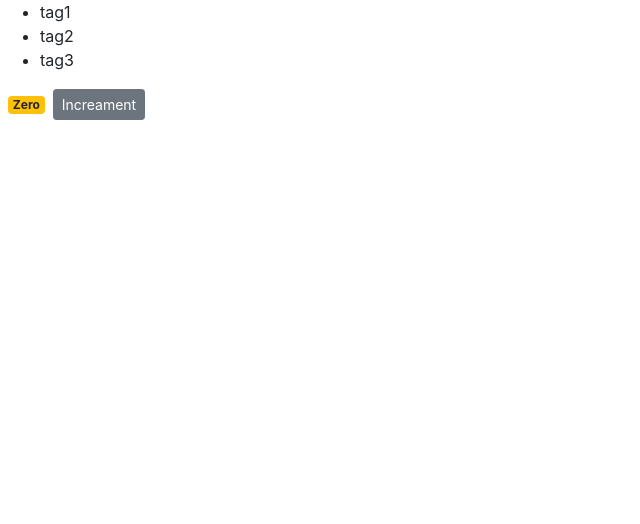
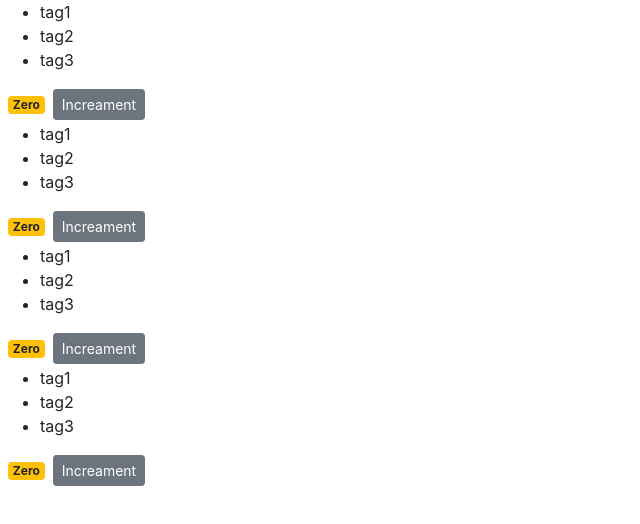
Before and after one commit to DulanjaliSenarathna/counter-app, a React (Create React App) app: page / in a window 1280 px wide. Shown: the top 524 px of the page, without its empty margins (0-640 px from the left). Built offline with nearby package versions, Linux system fonts and the light colour scheme.

Commit message:
Composing components

```diff
--- a/src/components/counter.jsx
+++ b/src/components/counter.jsx
@@ -4,8 +4,7 @@
 
     state = {
         count:0,
-        tags : ["tag1","tag2","tag3"],//array of tags
-        product:'k'
+        tags : ["tag1","tag2","tag3"]//array of tags
     };
 
     //constructor(){ //line 20 arrow function karapu eka wenuwata mekath hari
@@ -18,19 +17,17 @@
         return <ul>{this.state.tags.map(tag => <li key={tag}>{tag}</li>)}</ul>; //react needs unique key values to check the virtual DOM changes to compare with previous elements.in this case we assume every tags different from each other
     }
 
-    handleIncrement = product => {
-        console.log(product);
+    handleIncrement = () => {
         this.setState({count : this.state.count+1}); //setState is a built in method of Component module, it aware of the state changes
     };
 
     render() {
-
         return (
         <div>
             {this.state.tags.length ===0 && 'Please create a new tag!'}
             {this.renderTags()}
             <span className={this.getBadgeClasses()}>{this.formatCount()}</span>
-            <button onClick={() => this.handleIncrement(product)} className='btn btn-secondary btn-sm'>Increament</button>
+            <button onClick={this.handleIncrement} className='btn btn-secondary btn-sm'>Increament</button>
         </div>
         ) ;//jsx expression
         //line 19 - in js , true && 'some text' => output is => some text , reason for that js converts string to truthy or falsy value and compare it with first value
--- /dev/null
+++ b/src/components/counters.jsx
@@ -0,0 +1,22 @@
+import React, { Component } from 'react'
+import Counter from './counter';
+
+class Counters extends Component {
+    state = {
+        counters : [
+            {id: 1 , value : 0},
+            {id: 2 , value : 0},
+            {id: 3 , value : 0},
+            {id: 4 , value : 0},
+        ]
+     }
+    render() {
+        return (
+        <div>
+           {this.state.counters.map(counter => <Counter key={counter.id}/>)}
+        </div>
+        );
+    }
+}
+
+export default Counters;
--- a/src/index.js
+++ b/src/index.js
@@ -4,12 +4,12 @@
 import App from './App';
 import reportWebVitals from './reportWebVitals';
 import 'bootstrap/dist/css/bootstrap.css';
-import Counter  from './components/counter';
+import Counters  from './components/counters';
 
 const root = ReactDOM.createRoot(document.getElementById('root'));
 root.render(
   <React.StrictMode>
-   < Counter/>
+   < Counters/>
   </React.StrictMode>
 );
 
```
